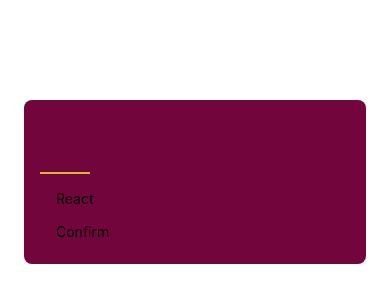
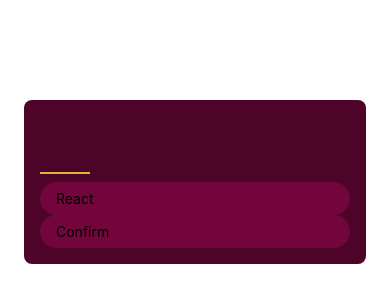
Before and after one commit to BKazimy/RN-guess-number-game-app, a React Native app: screen / in a window 390 px wide. Shown: the top 302 px of the page. Built offline with nearby package versions, Linux system fonts and the light colour scheme.

Commit message:
Nov 2, 2024, 12:23 AM

```diff
--- a/screens/StartGameScreen.js
+++ b/screens/StartGameScreen.js
@@ -26,7 +26,7 @@
         marginTop: 100,
         marginHorizontal: 24,
         padding: 16,
-        backgroundColor: '#72063c',
+        backgroundColor: '#4e0329',
         borderRadius: 8,
         elevation: 4,
     },
```
